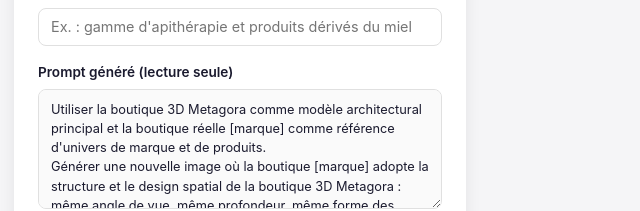
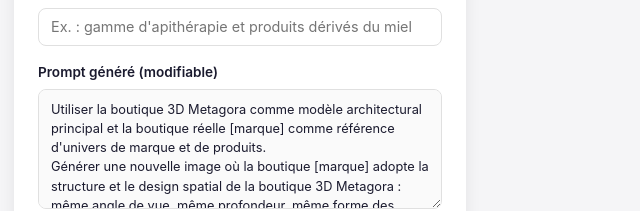
Before and after one commit to Tony2Metagora/store3Dgenerator, a React (Vite) app: page / in a window 1280 px wide. Shown: the part 1016-1227 px from the top of the page, without its empty margins (162-802 px from the left). Built offline with nearby package versions, Linux system fonts and the light colour scheme.

Commit message:
Make prompt editable + require ALL base products to be replaced

```diff
--- a/src/App.tsx
+++ b/src/App.tsx
@@ -219,8 +219,8 @@
             </div>
 
             <div className="field">
-              <label>Prompt généré (lecture seule)</label>
-              <textarea readOnly value={prompt} />
+              <label>Prompt généré (modifiable)</label>
+              <textarea value={prompt} onChange={(e) => setPrompt(e.target.value)} />
             </div>
           </div>
 
--- a/src/brands.ts
+++ b/src/brands.ts
@@ -14,7 +14,7 @@
   return `Utiliser la boutique 3D Metagora comme modèle architectural principal et la boutique réelle ${m} comme référence d'univers de marque et de produits.
 Générer une nouvelle image où la boutique ${m} adopte la structure et le design spatial de la boutique 3D Metagora : même angle de vue, même profondeur, même forme des murs, mêmes colonnes et poteaux, même disposition générale des meubles centraux et des étagères murales, même logique d'éclairage au plafond.
 Conserver et adapter les codes visuels visibles sur la photo réelle de ${m} : palette de couleurs, style de mobilier, traitement des murs, type de lumière, style de signalétique, logos et typographies, de façon cohérente et lisible, avec exactement un seul logo ${m} bien visible sur un mur ou un panneau au fond de la boutique (le logo ne doit apparaître qu'une seule fois dans l'image).
-Remplacer ou réorganiser les produits de la boutique modèle pour mettre clairement en avant ${d} caractéristiques de ${m} : rayons et présentoirs adaptés, produits bien mis en valeur, packaging et supports de communication cohérents avec la photo réelle.
+Remplacer TOUS les produits visibles dans l'image de base sans exception : aucun produit d'origine ne doit subsister. Tous les rayons, présentoirs et étagères doivent être garnis exclusivement de ${d} caractéristiques de ${m}, avec packaging et supports de communication cohérents avec la photo réelle.
 Le résultat doit être un espace où l'on reconnaît immédiatement la structure de la boutique 3D Metagora tout en identifiant clairement l'univers et l'identité de ${m} tels qu'ils apparaissent sur l'image réelle fournie.
 L'image générée doit être à la résolution la plus haute possible, idéalement 4K (3840×2160) ou au minimum Full HD (1920×1080).
 Style photographie ultra réaliste, haute définition, objectif 24–35 mm, couleurs naturelles, lumière douce et homogène, détails nets sur les matériaux et les produits.
```
